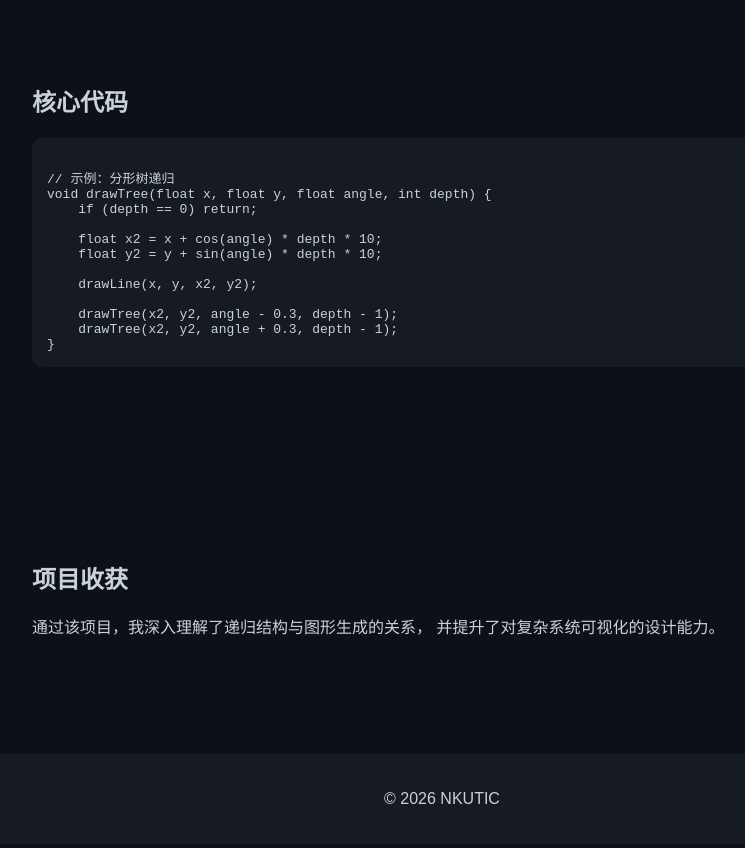
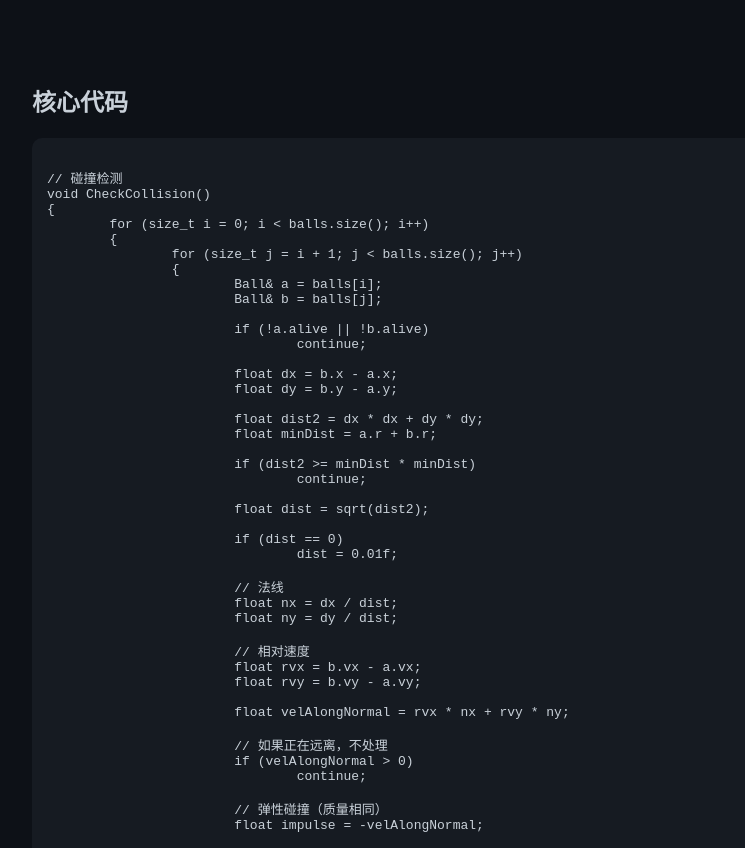
Before and after one commit to nci1496/NKUTIC-Official-Website, a plain HTML site: page project2.html in a window 1280 px wide. Shown: the part 1932-2780 px from the top of the page, without its empty margins (198-943 px from the left). Drawn offline with Linux system fonts and the light colour scheme.

Commit message:
update content of project1.html,project2.html

```diff
--- a/project2.html
+++ b/project2.html
@@ -61,18 +61,78 @@
         <h2>核心代码</h2>
 
 <pre><code>
-// 示例：分形树递归
-void drawTree(float x, float y, float angle, int depth) {
-    if (depth == 0) return;
+// 碰撞检测
+void CheckCollision()
+{
+	for (size_t i = 0; i < balls.size(); i++)
+	{
+		for (size_t j = i + 1; j < balls.size(); j++)
+		{
+			Ball& a = balls[i];
+			Ball& b = balls[j];
 
-    float x2 = x + cos(angle) * depth * 10;
-    float y2 = y + sin(angle) * depth * 10;
+			if (!a.alive || !b.alive)
+				continue;
 
-    drawLine(x, y, x2, y2);
+			float dx = b.x - a.x;
+			float dy = b.y - a.y;
 
-    drawTree(x2, y2, angle - 0.3, depth - 1);
-    drawTree(x2, y2, angle + 0.3, depth - 1);
+			float dist2 = dx * dx + dy * dy;
+			float minDist = a.r + b.r;
+
+			if (dist2 >= minDist * minDist)
+				continue;
+
+			float dist = sqrt(dist2);
+
+			if (dist == 0)
+				dist = 0.01f;
+
+			// 法线
+			float nx = dx / dist;
+			float ny = dy / dist;
+
+			// 相对速度
+			float rvx = b.vx - a.vx;
+			float rvy = b.vy - a.vy;
+
+			float velAlongNormal = rvx * nx + rvy * ny;
+
+			// 如果正在远离，不处理
+			if (velAlongNormal > 0)
+				continue;
+
+			// 弹性碰撞（质量相同）
+			float impulse = -velAlongNormal;
+
+			a.vx -= impulse * nx;
+			a.vy -= impulse * ny;
+
+			b.vx += impulse * nx;
+			b.vy += impulse * ny;
+
+			// 位置修正（防止黏住）
+			float overlap = minDist - dist;
+
+			float correction = overlap * 0.5f;
+
+			a.x -= nx * correction;
+			a.y -= ny * correction;
+
+			b.x += nx * correction;
+			b.y += ny * correction;
+
+			CreateFirework((a.x + b.x) * 0.5f, (a.y + b.y) * 0.5f);
+		}
+	}
 }
+
+</code></pre>
+
+
+<pre><code>
+
+
 </code></pre>
 
     </section>
@@ -81,7 +141,7 @@ void drawTree(float x, float y, float angle, int depth) {
     <section>
         <h2>项目收获</h2>
         <p>
-            通过该项目，我深入理解了递归结构与图形生成的关系，
+            通过该项目，深入理解了递归结构与图形生成的关系，
             并提升了对复杂系统可视化的设计能力。
         </p>
     </section>
```
Also changed, not shown: index.html (+4 -3 lines), project1.html (+27 -9 lines).
